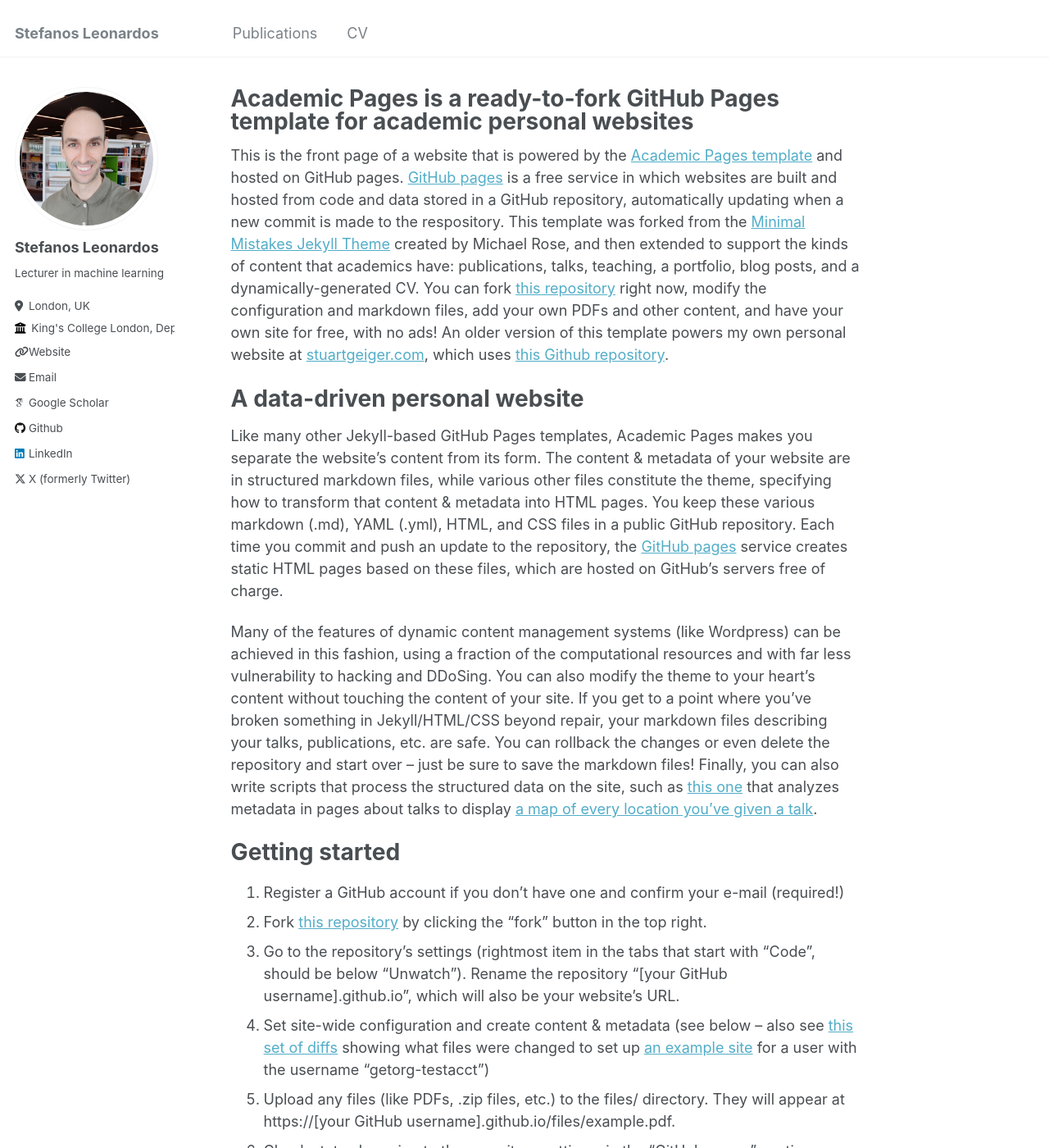
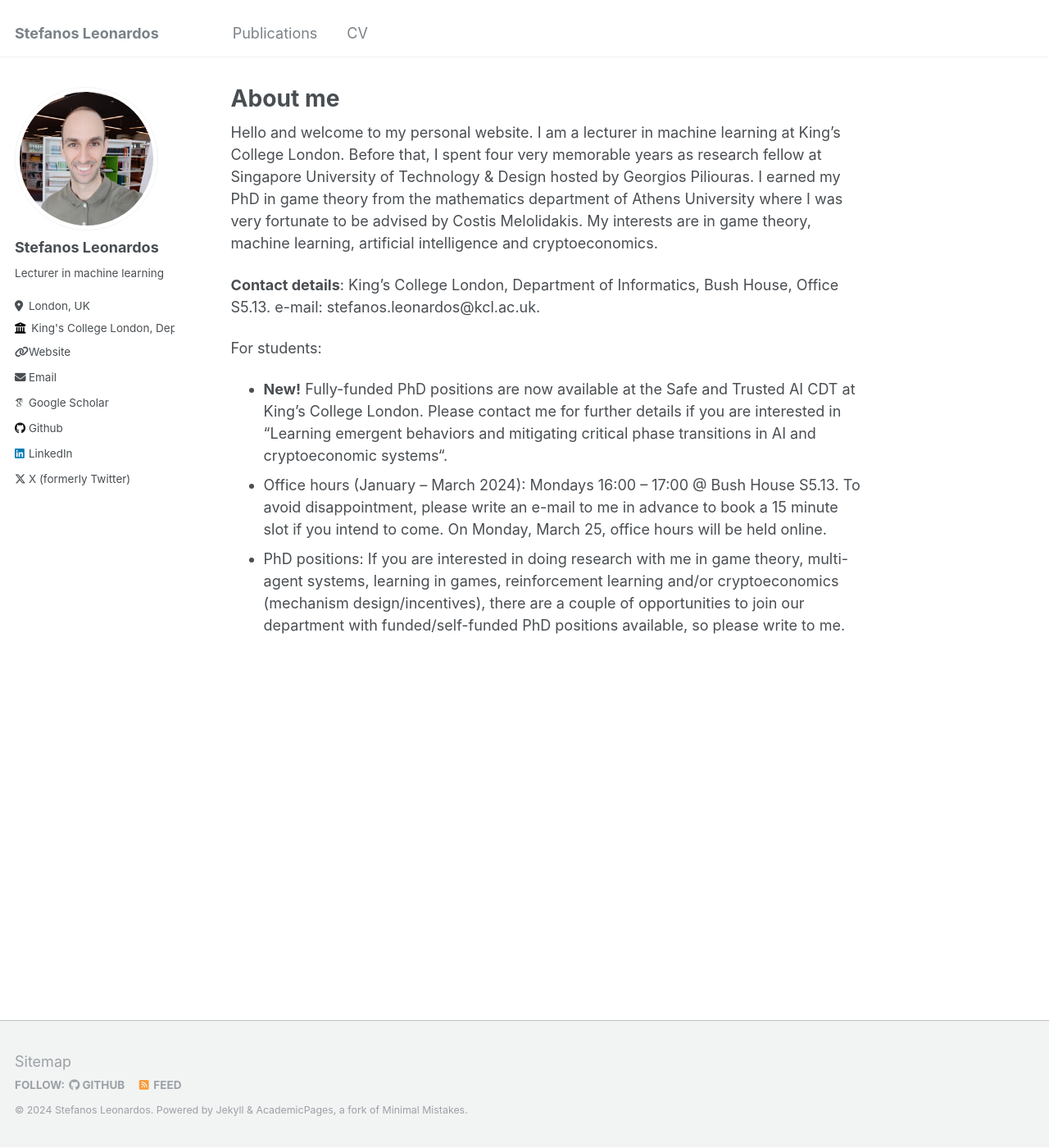
Before and after one commit to stefanosleonardos/stefanosleonardos.github.io, a Jekyll site: the page built from _pages/about.md, in a window 1280 px wide and 1400 px high. Shown: the whole window at 82% size. Built offline with Jekyll 4.4.1, drawn with Linux system fonts in a browser that asks for light colours; some web fonts are replaced; some of the changed text lies outside the part shown.

Commit message:
Update about.md

```diff
--- a/_pages/about.md
+++ b/_pages/about.md
@@ -1,49 +1,18 @@
 ---
 permalink: /
-title: "Academic Pages is a ready-to-fork GitHub Pages template for academic personal websites"
+title: "About me"
 author_profile: true
 redirect_from:
   - /about/
   - /about.html
 ---
 
-This is the front page of a website that is powered by the [Academic Pages template](https://github.com/academicpages/academicpages.github.io) and hosted on GitHub pages. [GitHub pages](https://pages.github.com) is a free service in which websites are built and hosted from code and data stored in a GitHub repository, automatically updating when a new commit is made to the respository. This template was forked from the [Minimal Mistakes Jekyll Theme](https://mmistakes.github.io/minimal-mistakes/) created by Michael Rose, and then extended to support the kinds of content that academics have: publications, talks, teaching, a portfolio, blog posts, and a dynamically-generated CV. You can fork [this repository](https://github.com/academicpages/academicpages.github.io) right now, modify the configuration and markdown files, add your own PDFs and other content, and have your own site for free, with no ads! An older version of this template powers my own personal website at [stuartgeiger.com](http://stuartgeiger.com), which uses [this Github repository](https://github.com/staeiou/staeiou.github.io).
+Hello and welcome to my personal website. I am a lecturer in machine learning at King’s College London. Before that, I spent four very memorable years as research fellow at Singapore University of Technology & Design hosted by Georgios Piliouras. I earned my PhD in game theory from the mathematics department of Athens University where I was very fortunate to be advised by Costis Melolidakis. My interests are in game theory, machine learning, artificial intelligence and cryptoeconomics.
 
-A data-driven personal website
-======
-Like many other Jekyll-based GitHub Pages templates, Academic Pages makes you separate the website's content from its form. The content & metadata of your website are in structured markdown files, while various other files constitute the theme, specifying how to transform that content & metadata into HTML pages. You keep these various markdown (.md), YAML (.yml), HTML, and CSS files in a public GitHub repository. Each time you commit and push an update to the repository, the [GitHub pages](https://pages.github.com/) service creates static HTML pages based on these files, which are hosted on GitHub's servers free of charge.
+**Contact details**: King’s College London, Department of Informatics, Bush House, Office S5.13. e-mail: stefanos.leonardos@kcl.ac.uk.
 
-Many of the features of dynamic content management systems (like Wordpress) can be achieved in this fashion, using a fraction of the computational resources and with far less vulnerability to hacking and DDoSing. You can also modify the theme to your heart's content without touching the content of your site. If you get to a point where you've broken something in Jekyll/HTML/CSS beyond repair, your markdown files describing your talks, publications, etc. are safe. You can rollback the changes or even delete the repository and start over -- just be sure to save the markdown files! Finally, you can also write scripts that process the structured data on the site, such as [this one](https://github.com/academicpages/academicpages.github.io/blob/master/talkmap.ipynb) that analyzes metadata in pages about talks to display [a map of every location you've given a talk](https://academicpages.github.io/talkmap.html).
+For students:
 
-Getting started
-======
-1. Register a GitHub account if you don't have one and confirm your e-mail (required!)
-1. Fork [this repository](https://github.com/academicpages/academicpages.github.io) by clicking the "fork" button in the top right.
-1. Go to the repository's settings (rightmost item in the tabs that start with "Code", should be below "Unwatch"). Rename the repository "[your GitHub username].github.io", which will also be your website's URL.
-1. Set site-wide configuration and create content & metadata (see below -- also see [this set of diffs](http://archive.is/3TPas) showing what files were changed to set up [an example site](https://getorg-testacct.github.io) for a user with the username "getorg-testacct")
-1. Upload any files (like PDFs, .zip files, etc.) to the files/ directory. They will appear at https://[your GitHub username].github.io/files/example.pdf.
-1. Check status by going to the repository settings, in the "GitHub pages" section
-
-Site-wide configuration
-------
-The main configuration file for the site is in the base directory in [_config.yml](https://github.com/academicpages/academicpages.github.io/blob/master/_config.yml), which defines the content in the sidebars and other site-wide features. You will need to replace the default variables with ones about yourself and your site's github repository. The configuration file for the top menu is in [_data/navigation.yml](https://github.com/academicpages/academicpages.github.io/blob/master/_data/navigation.yml). For example, if you don't have a portfolio or blog posts, you can remove those items from that navigation.yml file to remove them from the header.
-
-Create content & metadata
-------
-For site content, there is one markdown file for each type of content, which are stored in directories like _publications, _talks, _posts, _teaching, or _pages. For example, each talk is a markdown file in the [_talks directory](https://github.com/academicpages/academicpages.github.io/tree/master/_talks). At the top of each markdown file is structured data in YAML about the talk, which the theme will parse to do lots of cool stuff. The same structured data about a talk is used to generate the list of talks on the [Talks page](https://academicpages.github.io/talks), each [individual page](https://academicpages.github.io/talks/2012-03-01-talk-1) for specific talks, the talks section for the [CV page](https://academicpages.github.io/cv), and the [map of places you've given a talk](https://academicpages.github.io/talkmap.html) (if you run this [python file](https://github.com/academicpages/academicpages.github.io/blob/master/talkmap.py) or [Jupyter notebook](https://github.com/academicpages/academicpages.github.io/blob/master/talkmap.ipynb), which creates the HTML for the map based on the contents of the _talks directory).
-
-**Markdown generator**
-
-I have also created [a set of Jupyter notebooks](https://github.com/academicpages/academicpages.github.io/tree/master/markdown_generator
-) that converts a CSV containing structured data about talks or presentations into individual markdown files that will be properly formatted for the Academic Pages template. The sample CSVs in that directory are the ones I used to create my own personal website at stuartgeiger.com. My usual workflow is that I keep a spreadsheet of my publications and talks, then run the code in these notebooks to generate the markdown files, then commit and push them to the GitHub repository.
-
-How to edit your site's GitHub repository
-------
-Many people use a git client to create files on their local computer and then push them to GitHub's servers. If you are not familiar with git, you can directly edit these configuration and markdown files directly in the github.com interface. Navigate to a file (like [this one](https://github.com/academicpages/academicpages.github.io/blob/master/_talks/2012-03-01-talk-1.md) and click the pencil icon in the top right of the content preview (to the right of the "Raw | Blame | History" buttons). You can delete a file by clicking the trashcan icon to the right of the pencil icon. You can also create new files or upload files by navigating to a directory and clicking the "Create new file" or "Upload files" buttons.
-
-Example: editing a markdown file for a talk
-![Editing a markdown file for a talk](/images/editing-talk.png)
-
-For more info
-------
-More info about configuring Academic Pages can be found in [the guide](https://academicpages.github.io/markdown/). The [guides for the Minimal Mistakes theme](https://mmistakes.github.io/minimal-mistakes/docs/configuration/) (which this theme was forked from) might also be helpful.
+- **New!** Fully-funded PhD positions are now available at the Safe and Trusted AI CDT at King’s College London. Please contact me for further details if you are interested in “Learning emergent behaviors and mitigating critical phase transitions in AI and cryptoeconomic systems“.
+- Office hours (January – March 2024): Mondays 16:00 – 17:00 @ Bush House S5.13. To avoid disappointment, please write an e-mail to me in advance to book a 15 minute slot if you intend to come. On Monday, March 25, office hours will be held online.
+- PhD positions: If you are interested in doing research with me in game theory, multi-agent systems, learning in games, reinforcement learning and/or cryptoeconomics (mechanism design/incentives), there are a couple of opportunities to join our department with funded/self-funded PhD positions available, so please write to me.
```
